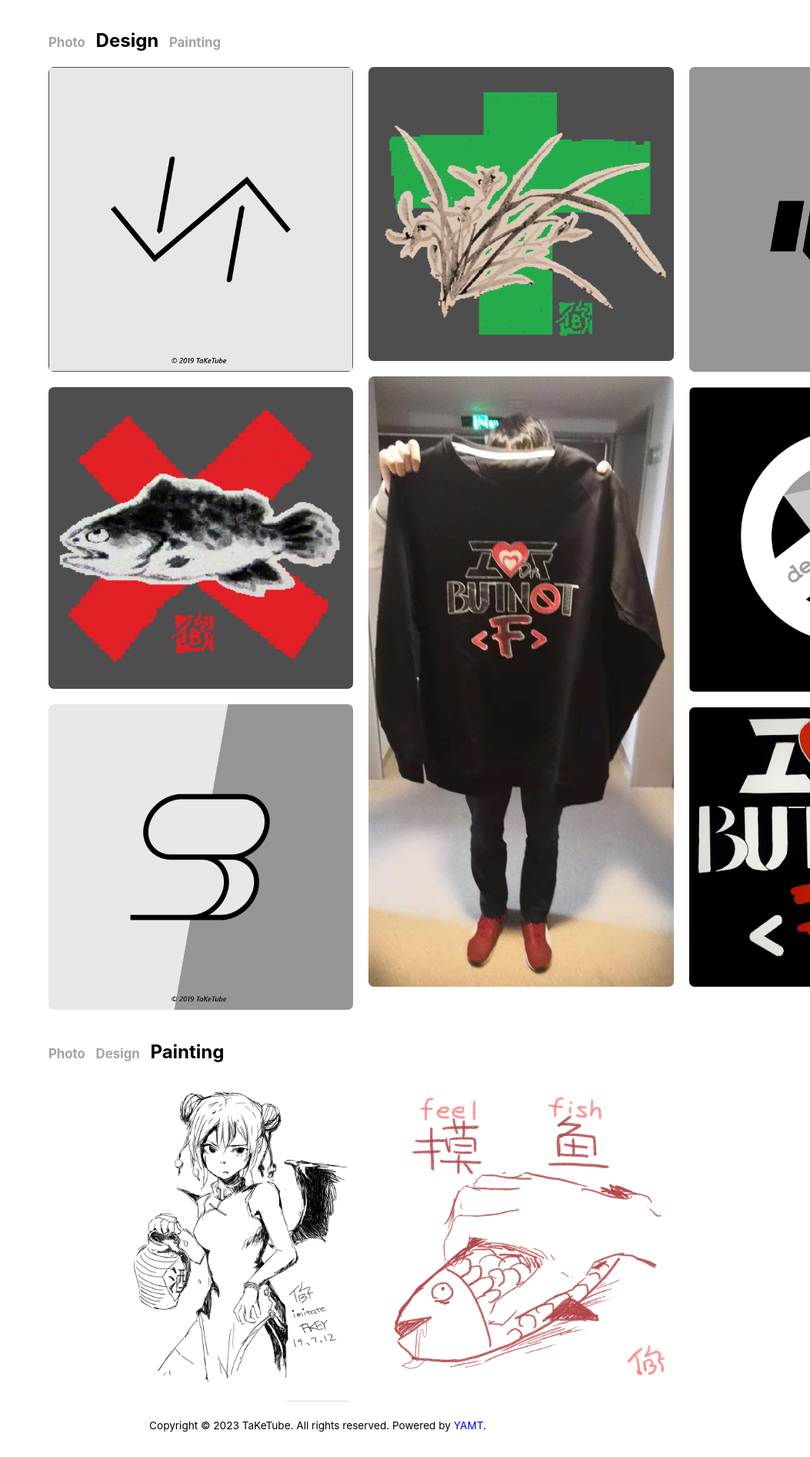
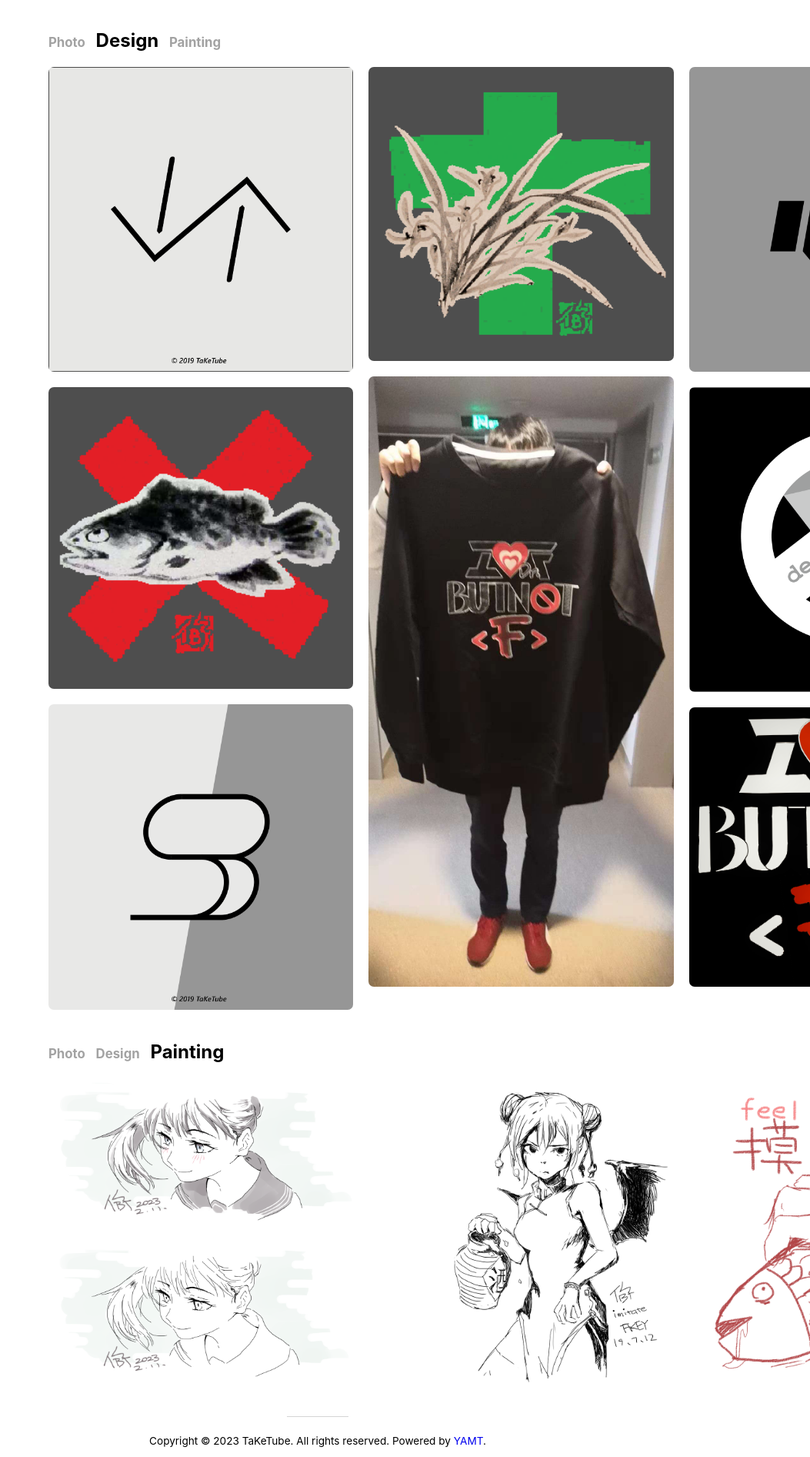
Before and after one commit to TaKeTube/TaKeTube.github.io, a Jekyll site: the page built from gallery.html, in a window 1280 px wide. Shown: the part 4371-6264 px from the top of the page at 77% size, without its empty margins (227-1280 px from the left). Built offline with Jekyll 4.4.1, drawn with Linux system fonts in a browser that asks for light colours; nearby versions of some CDN libraries; grey boxes are pictures that could not be loaded.

Commit message:
add painting

```diff
--- a/gallery.html
+++ b/gallery.html
@@ -268,6 +268,14 @@ title: Gallery
     </div>
     <div class="masonry">
         <div class="item">
+            <img class="pop-img" loading="lazy" src="\assets\img\gallery\painting\Akebi.png"
+            alt="A copy of one of the pictures from TV Anime 明日ちゃんのセーラー服 ED | 2023.02"/>
+        </div>
+        <div class="item">
+            <img class="pop-img" loading="lazy" src="\assets\img\gallery\painting\Akebi2.png"
+            alt="A copy of one of the pictures from TV Anime 明日ちゃんのセーラー服 ED | 2023.02"/>
+        </div>
+        <div class="item">
             <img class="pop-img" loading="lazy" src="\assets\img\gallery\painting\koakuma.png"
             alt="A copy of illustrator FKEY's work | 2019.07"/>
         </div>
```
Also changed, not shown: assets/img/gallery/painting/Akebi.png (added), assets/img/gallery/painting/Akebi2.png (added).
